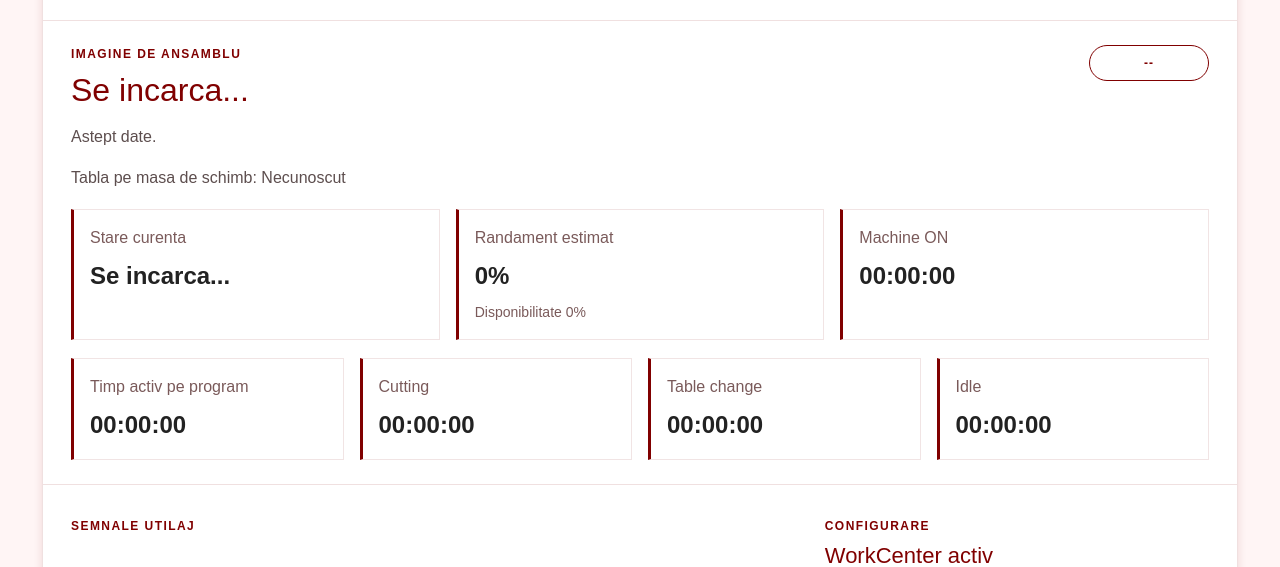
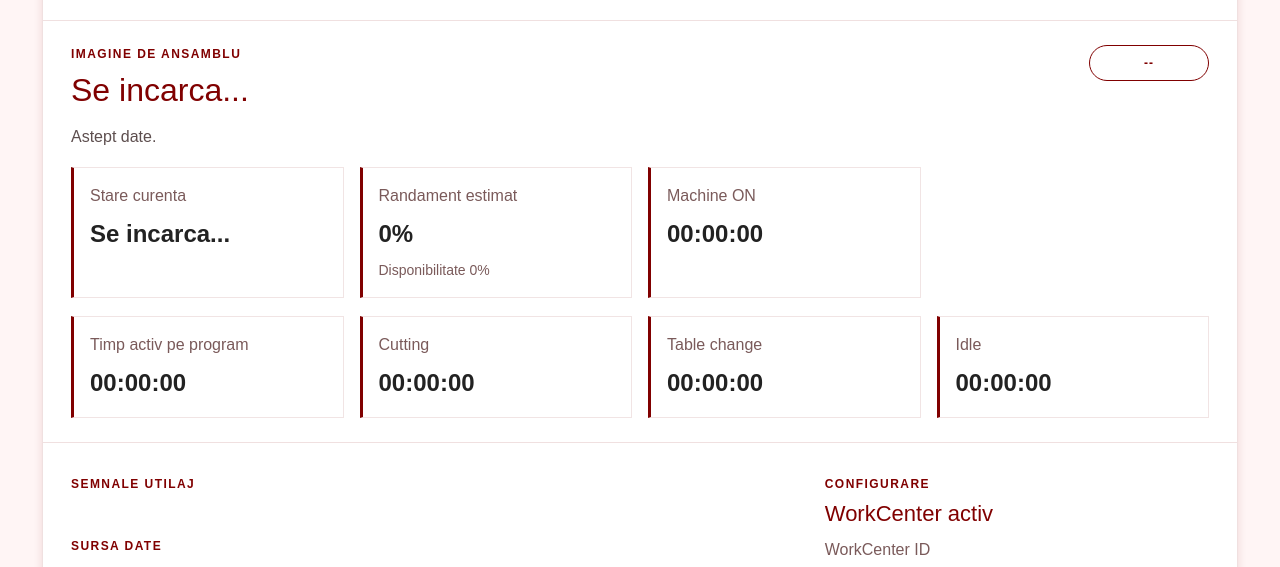
Before and after one commit to EDUARD2020204039/Laser-Trumatic-L3030, a Flask app: template templates/index.html in a window 1280 px wide. Shown: the part 658-1225 px from the top of the page. Run offline with Flask 3, Linux system fonts and the light colour scheme; the template is opened without the code that fills it, so the values that code supplies are empty; parts of the project's set-up code (start-up, migrations or seed data) failed here and were passed over; some libraries are stand-ins or nearby versions.

Commit message:
Show table-sheet status as overview card next to current state

```diff
--- a/static/app.css
+++ b/static/app.css
@@ -406,7 +406,7 @@ body.dark-mode .script-status {
 }
 
 .overview-line {
-    grid-template-columns: repeat(3, minmax(0, 1fr));
+    grid-template-columns: repeat(4, minmax(0, 1fr));
     margin: 18px 0;
 }
 
--- a/static/app.js
+++ b/static/app.js
@@ -1132,17 +1132,19 @@ function renderTableSheetPresence(snapshot) {
 }
 
 function renderTableSheetStatus(machine, snapshot) {
-    const node = document.getElementById("table-sheet-presence");
-    if (!node) {
+    const line = document.getElementById("table-sheet-line");
+    const valueNode = document.getElementById("table-sheet-presence-value");
+    if (!line || !valueNode) {
         return;
     }
 
     if (!machine || machine.key !== "laser1modbus") {
-        node.textContent = "";
-        return;
-    }
-
-    node.textContent = `Tabla pe masa de schimb: ${renderTableSheetPresence(snapshot)}`;
+        line.classList.add("is-hidden");
+        return;
+    }
+
+    line.classList.remove("is-hidden");
+    valueNode.textContent = renderTableSheetPresence(snapshot);
 }
 
 function collectModbusDraftFromDom() {
--- a/templates/index.html
+++ b/templates/index.html
@@ -81,12 +81,15 @@
                 </div>
 
                 <p class="hero-text compact" id="machine-state-description">Astept date.</p>
-                <p class="feedback-text compact" id="table-sheet-presence">Tabla pe masa de schimb: Necunoscut</p>
 
                 <div class="overview-line">
                     <div class="line-item">
                         <span>Stare curenta</span>
                         <strong id="machine-state-label">Se incarca...</strong>
+                    </div>
+                    <div class="line-item is-hidden" id="table-sheet-line">
+                        <span>Tabla pe masa de schimb</span>
+                        <strong id="table-sheet-presence-value">Necunoscut</strong>
                     </div>
                     <div class="line-item">
                         <span>Randament estimat</span>
```
